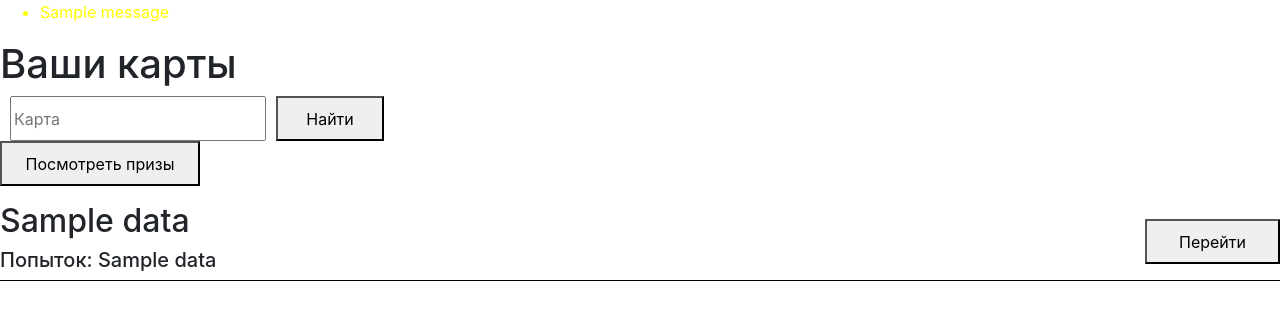
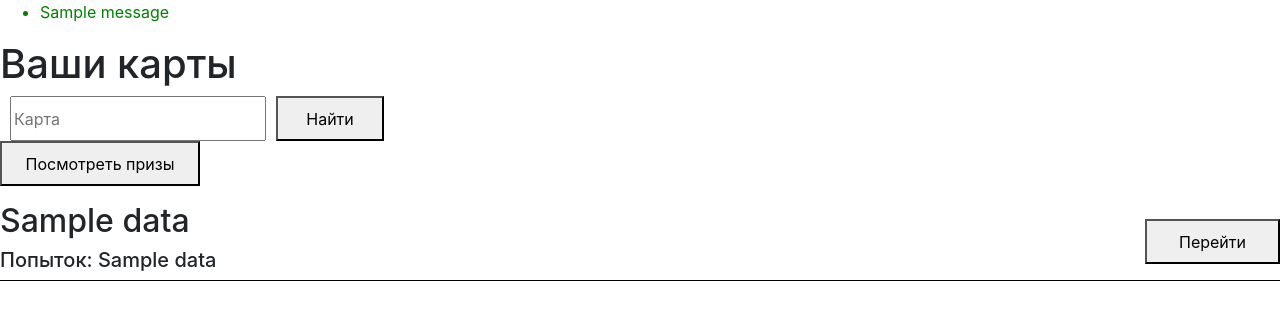
Before and after one commit to JLirik/sEA_battLe, a Flask app: template Новая папка/templates/user_maps.html in a window 1280 px wide. Shown: the top 320 px of the page. Run offline with Flask 3, Linux system fonts and the light colour scheme; the template is opened without the code that fills it: most values are stand-ins (such as "Sample title", 1, 10 or a date in 2020); one stand-in notice (Sample message) is shown; some libraries are stand-ins or nearby versions.

Commit message:
Update user_maps.html

```diff
--- a/Новая папка/templates/user_maps.html
+++ b/Новая папка/templates/user_maps.html
@@ -7,7 +7,7 @@
     {% if messages %}
           <ul class="ul_cl">
           {% for message in messages %}
-            <li style="color: Yellow;">{{ message }}</li>
+            <li style="color: green;">{{ message }}</li>
           {% endfor %}
           </ul>
     {% endif %}
```
